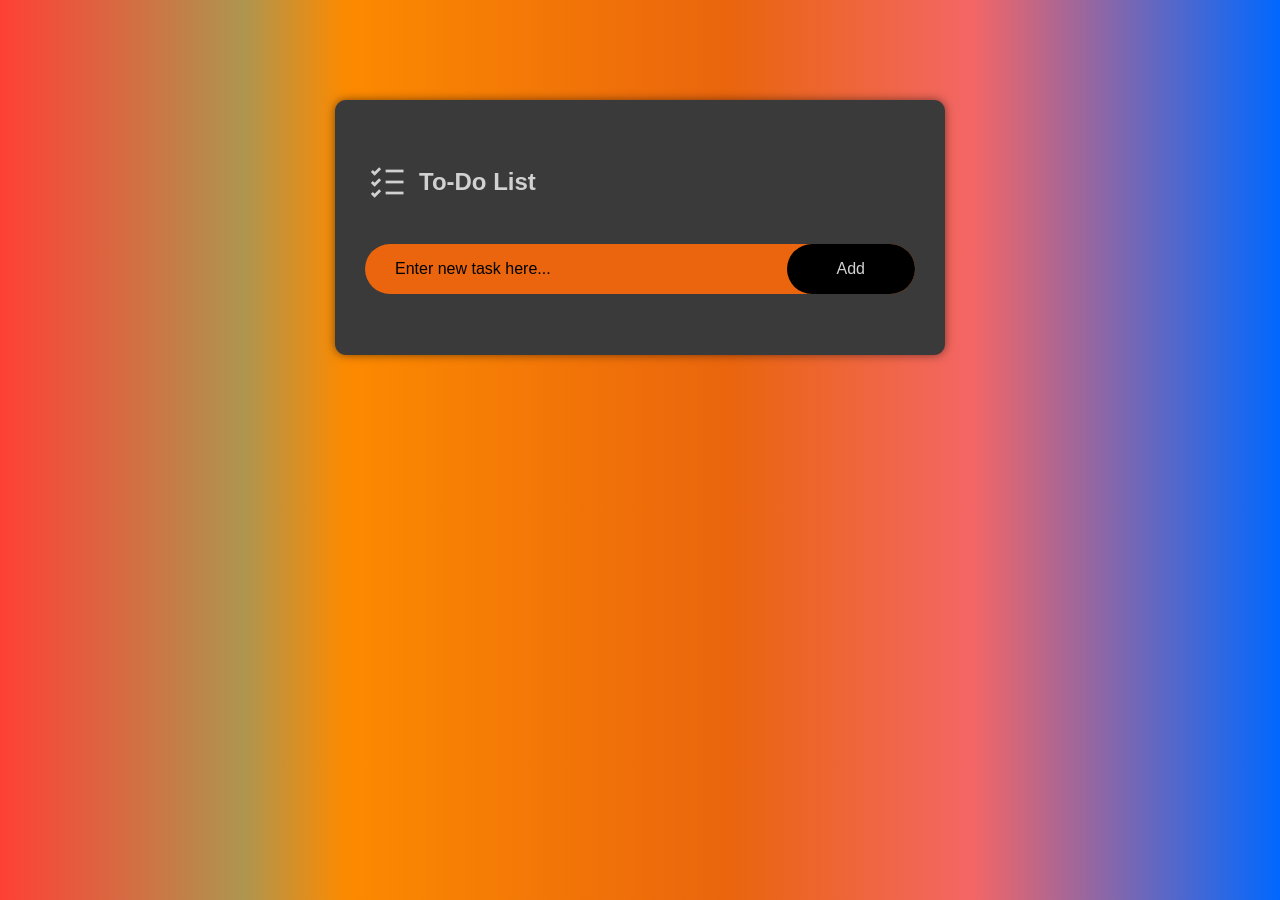
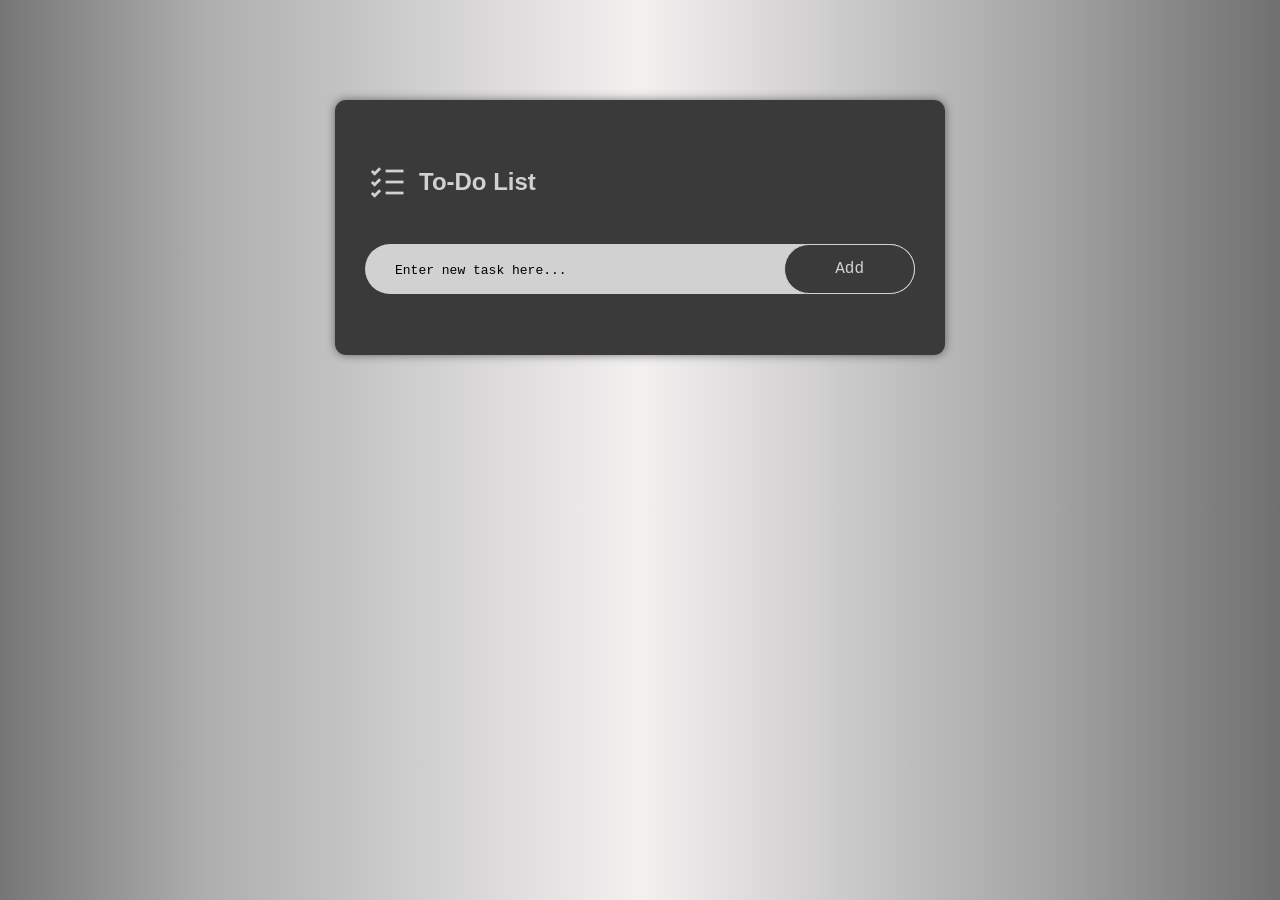
Before and after one commit to neobyvatel/simpleToDo, a plain HTML site: page index.html in a window 1280 px wide. Drawn offline with nearby package versions, Linux system fonts and the light colour scheme; a web font is replaced by a local one.

Commit message:
final style changes

```diff
--- a/styles.css
+++ b/styles.css
@@ -2,17 +2,15 @@ body {
   margin: 0;
   padding: 0;
   font-family: "Chivo", sans-serif;
-  background: rgb(255, 64, 52);
+  background: rgb(119, 118, 118);
   background: linear-gradient(
     90deg,
-    rgba(255, 64, 52, 1) 0%,
-    rgba(174, 149, 80, 1) 19%,
-    rgba(252, 138, 0, 1) 27%,
-    rgba(234, 101, 13, 1) 57%,
-    rgba(243, 102, 102, 1) 76%,
-    rgba(0, 104, 255, 1) 100%
+    rgba(119, 118, 118, 1) 0%,
+    rgba(174, 174, 174, 1) 16%,
+    rgba(243, 240, 240, 1) 50%,
+    rgba(164, 164, 164, 1) 82%,
+    rgba(112, 112, 112, 1) 100%
   );
-
   min-height: 100vh;
   box-sizing: border-box;
 }
@@ -42,8 +40,8 @@ body {
   display: flex;
   align-items: center;
   justify-content: space-between;
-  background: #ea650d;
-  border-radius: 30px;
+  background: #d1d1d1;
+  border-radius: 40px;
   padding-left: 20px;
   margin-bottom: 25px;
 }
@@ -57,24 +55,26 @@ body {
 }
 #inputBox::placeholder {
   color: black;
+  font-family: monospace;
 }
 button {
-  border: none;
+  font-family: monospace;
+  border: 1px solid #d1d1d1;
   outline: none;
-  padding: 16px 50px;
-  background: #ff5945;
+  padding: 15px 50px;
+  background: #555;
   border-radius: 40px;
   color: #d1d1d1;
   cursor: pointer;
   font-size: 1rem;
-  background-color: black;
+  background-color: #3b3a3a;
   transition: -webkit-box-shadow 0.5s ease-in-out,
     -moz-box-shadow 0.5s ease-in-out, box-shadow 0.5s ease-in-out;
 }
 button:hover {
-  -webkit-box-shadow: 0px 0px 31px 3px rgba(234, 101, 13, 1);
-  -moz-box-shadow: 0px 0px 31px 3px rgba(234, 101, 13, 1);
-  box-shadow: 0px 0px 31px 3px rgba(234, 101, 13, 1);
+  -webkit-box-shadow: 0px 0px 36px -14px rgba(209, 209, 209, 1);
+  -moz-box-shadow: 0px 0px 36px -14px rgba(209, 209, 209, 1);
+  box-shadow: 0px 0px 36px -14px rgba(209, 209, 209, 1);
 }
 
 ul {
@@ -83,6 +83,7 @@ ul {
   padding: 0;
   overflow-y: auto;
   max-height: 240px;
+  border-radius: 10px;
 }
 
 ul li {
@@ -178,6 +179,7 @@ ul li span:hover {
   z-index: 1; /* Add a z-index if needed */
   left: 50%; /* Center the snackbar */
   bottom: 30px; /* 30px from the bottom */
+  border-radius: 30px;
 }
 
 /* Show the snackbar when clicking on a button (class added with JavaScript) */
```
